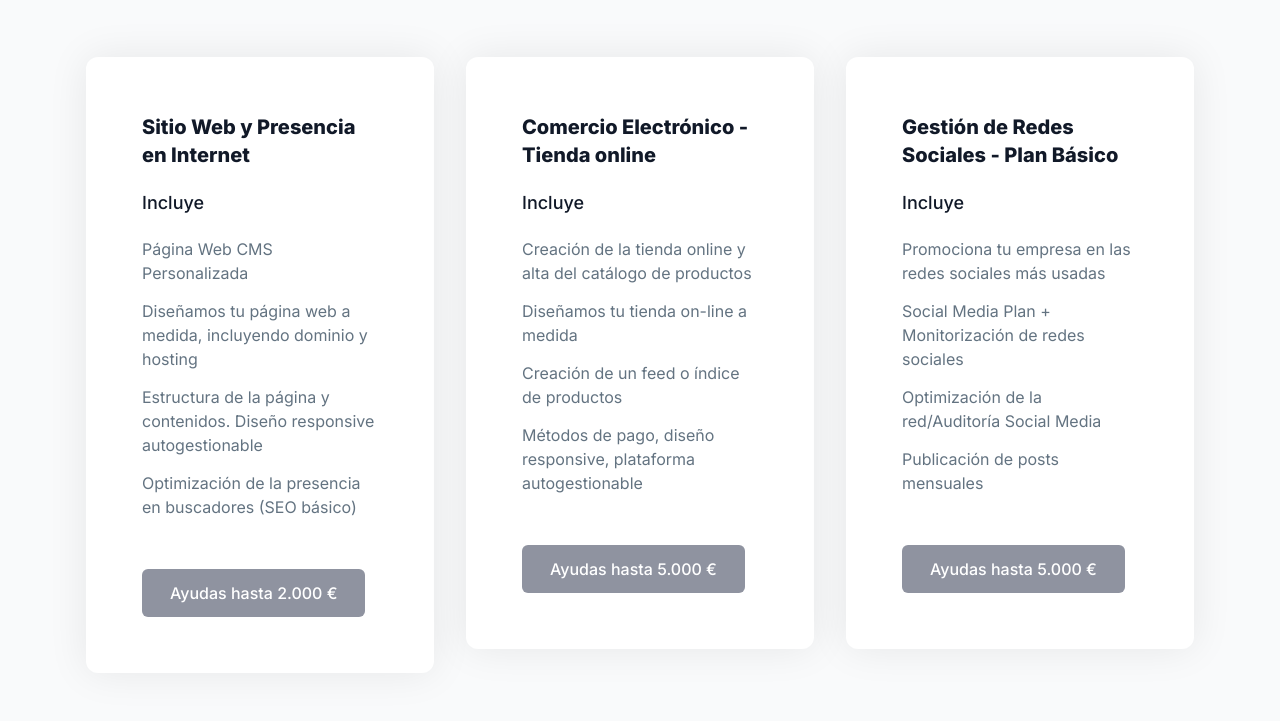
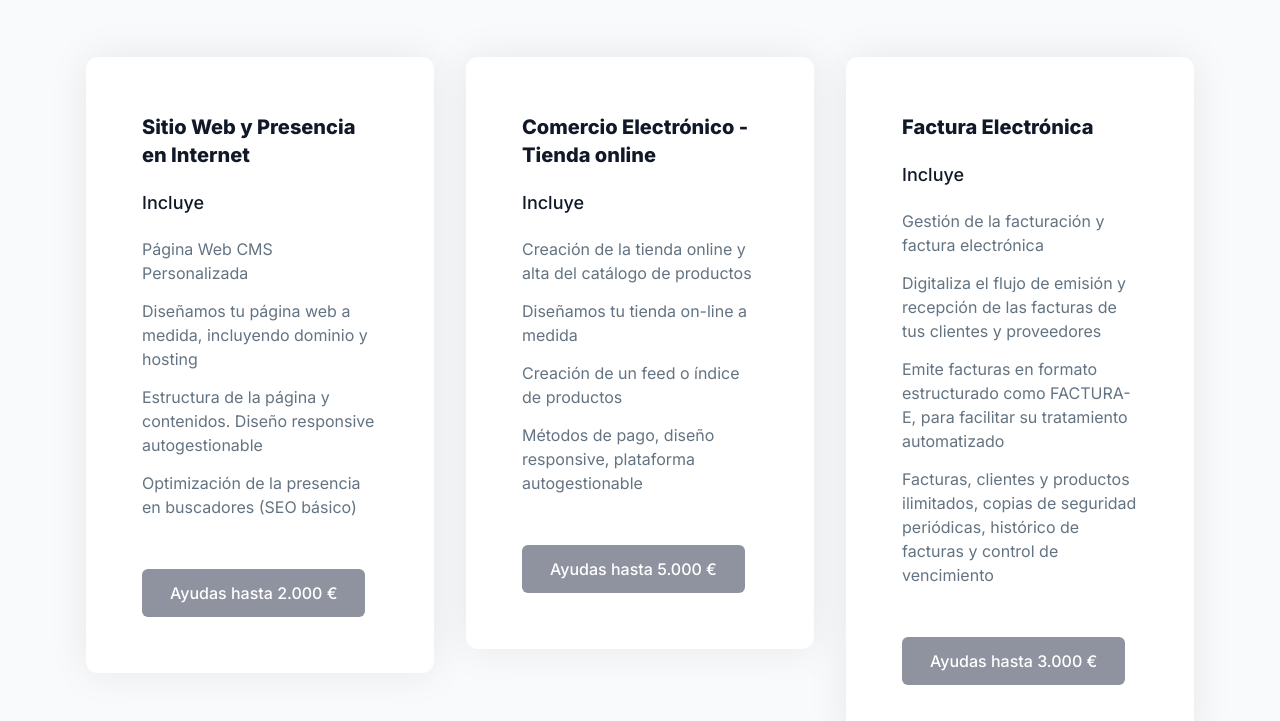
Before and after one commit to ibenitosoto/teseractal-web2, a website: page kitdigital.html in a window 1280 px wide. Shown: the part 231-952 px from the top of the page. Drawn offline with Linux system fonts and the light colour scheme.

Commit message:
factura electronica

```diff
--- a/kitdigital.html
+++ b/kitdigital.html
@@ -276,6 +276,42 @@
                   class="inline-block rounded-md bg-primary px-7 py-3 text-center text-base font-medium text-white transition hover:bg-blue-dark"
                 >
                   Ayudas hasta 5.000 €
+                </a>
+              </div>
+            </div>
+            <div class="wow fadeInUp w-full px-4 md:w-1/2 lg:w-1/3">
+              <div
+                class="relative z-10 mb-10 overflow-hidden rounded-xl bg-white px-8 py-10 shadow-pricing dark:bg-dark-2 sm:p-12 lg:px-6 lg:py-10 xl:p-14"
+              >
+                <span
+                  class="mb-5 block text-xl font-extrabold text-dark dark:text-white"
+                >
+                Factura Electrónica
+                </span>
+                <div class="mb-[50px]">
+                  <h5 class="mb-5 text-lg font-medium text-dark dark:text-white">
+                    Incluye
+                  </h5>
+                  <div class="flex flex-col gap-[14px]">
+                    <p class="text-body-color dark:text-dark-6">
+                      Gestión de la facturación y factura electrónica
+                    </p>
+                    <p class="text-body-color dark:text-dark-6">
+                      Digitaliza el flujo de emisión y recepción de las facturas de tus clientes y proveedores
+                    </p>
+                    <p class="text-body-color dark:text-dark-6">
+                      Emite facturas en formato estructurado como FACTURA-E, para facilitar su tratamiento automatizado
+                    </p>
+                    <p class="text-body-color dark:text-dark-6">
+                      Facturas, clientes y productos ilimitados, copias de seguridad periódicas, histórico de facturas y control de vencimiento
+                    </p>
+                  </div>
+                </div>
+                <a
+                  href="https://www.acelerapyme.gob.es/kit-digital/factura-electronica" target="_blank" rel="noopener noreferrer"
+                  class="inline-block rounded-md bg-primary px-7 py-3 text-center text-base font-medium text-white transition hover:bg-blue-dark"
+                >
+                  Ayudas hasta 3.000 €
                 </a>
               </div>
             </div>
```
